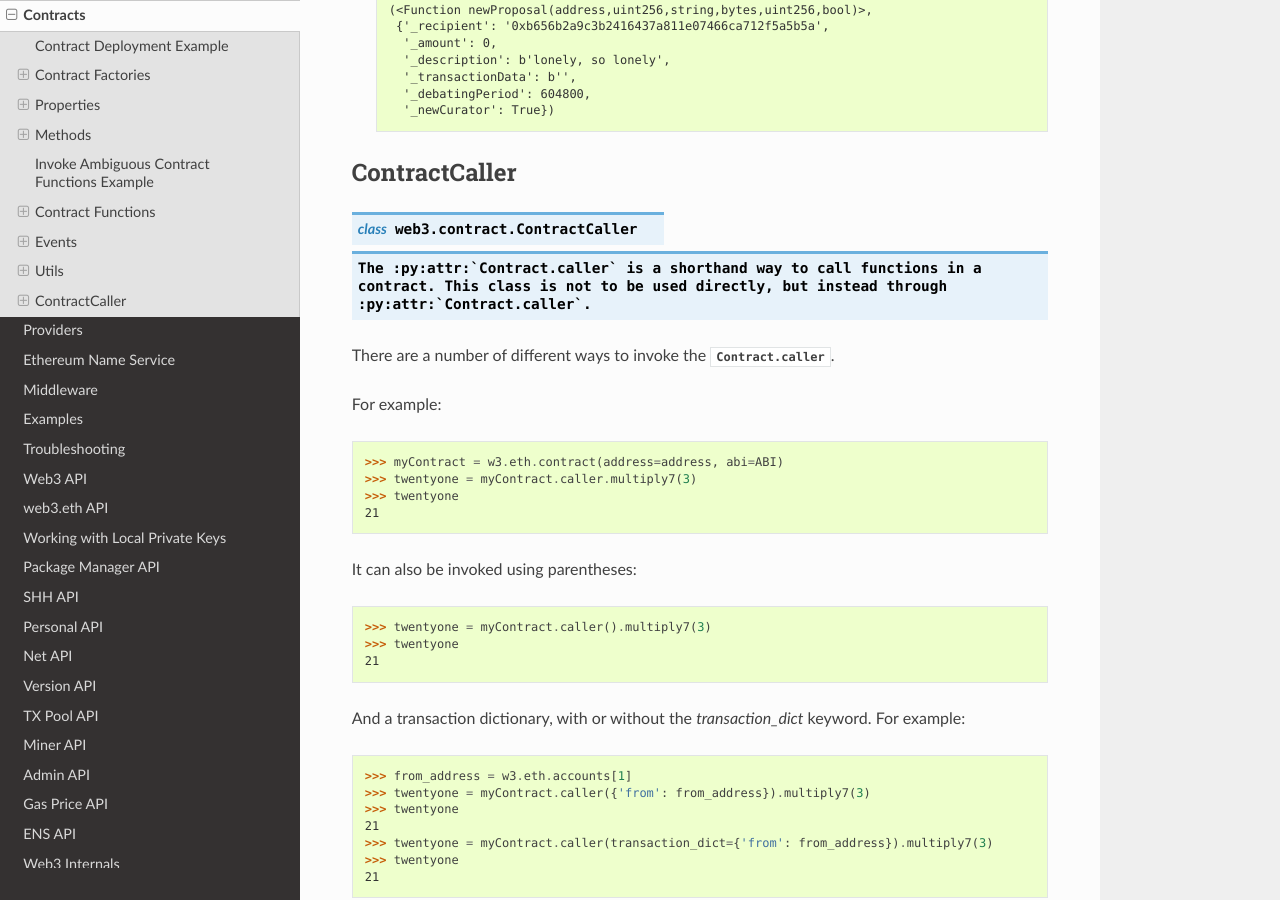
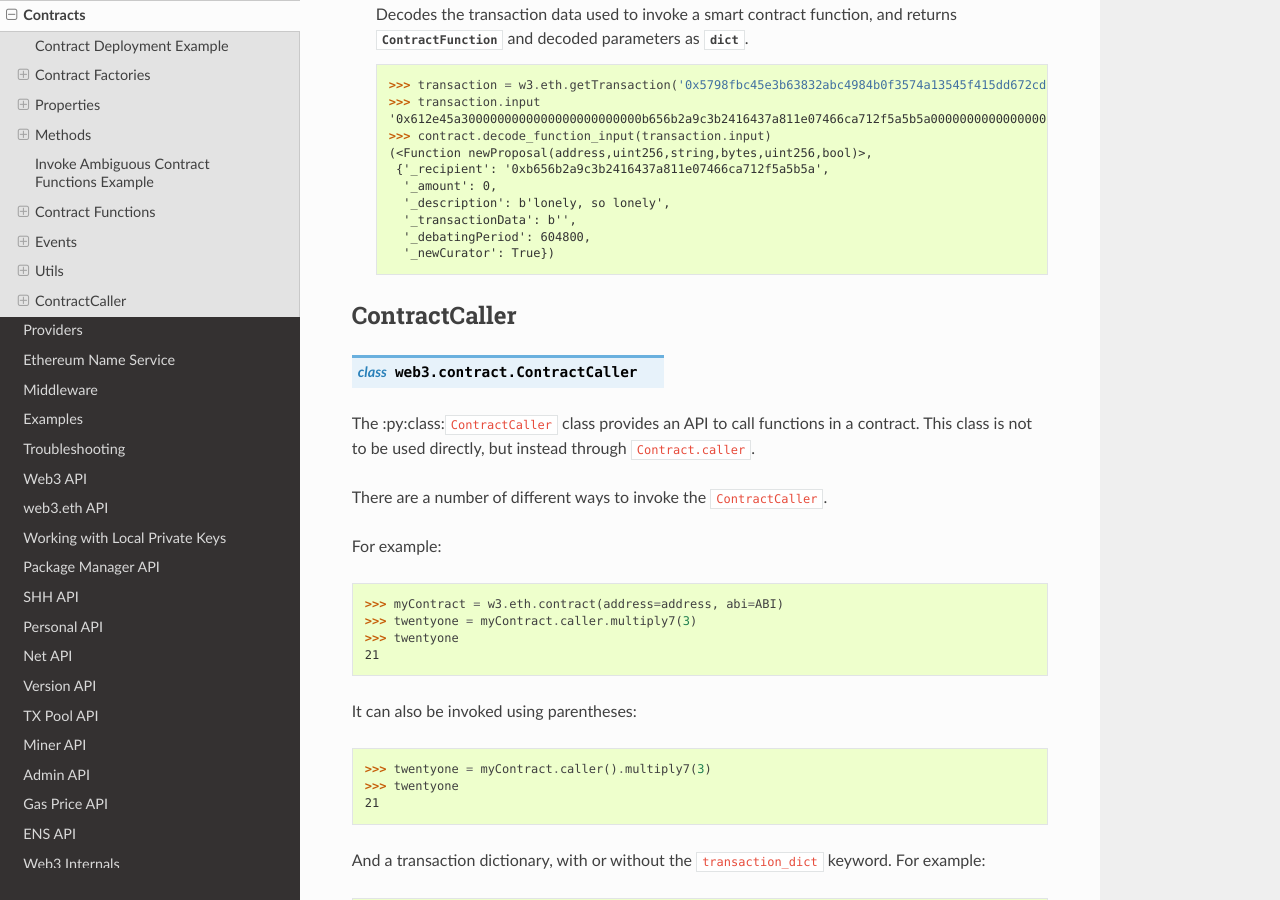
Before and after one commit to shuziren/web3.py, a Sphinx documentation site: the page built from docs/contracts.rst, in a window 1280 px wide and 900 px high, scrolled down 13527 px. Built offline with Sphinx 7.4.7 and the Read the Docs theme 2.0.0, drawn with Linux system fonts in a browser that asks for light colours; some of the changed text lies outside the part shown.

Commit message:
Add deprecation warnings to ConciseContract and ImplicitContract in docs

```diff
--- a/docs/contracts.rst
+++ b/docs/contracts.rst
@@ -26,7 +26,6 @@ To run this example, you will need to install a few extra features:
 
     from web3 import Web3
     from solc import compile_source
-    from web3.contract import ConciseContract
 
     # Solidity source code
     contract_source_code = """
@@ -110,6 +104,9 @@ example in :class:`ConciseContract` for specifying an alternate factory.
     The address parameter can be a hex address or an ENS name, like ``mycontract.eth``.
 
 .. py:class:: ConciseContract(Contract())
+
+    .. warning:: Deprecated: This method is deprecated in favor of the :class:`~ContractCaller` API
+      or the verbose syntax
 
     This variation of :class:`Contract` is designed for more succinct read access,
     without making write access more wordy. This comes at a cost of losing
@@ -749,9 +748,11 @@ ContractCaller
 --------------
 
 .. py:class:: ContractCaller
-   The :py:attr:`Contract.caller` is a shorthand way to call functions in a contract. This class is not to be used directly, but instead through :py:attr:`Contract.caller`.
 
-There are a number of different ways to invoke the :py:attr:`Contract.caller`.
+The :py:class:``ContractCaller`` class provides an API to call functions in a contract. This class
+is not to be used directly, but instead through ``Contract.caller``.
+
+There are a number of different ways to invoke the ``ContractCaller``.
 
 For example:
 
@@ -782,7 +783,7 @@ It can also be invoked using parentheses:
    >>> twentyone
    21
 
-And a transaction dictionary, with or without the `transaction_dict` keyword. For example:
+And a transaction dictionary, with or without the ``transaction_dict`` keyword. For example:
 
 .. doctest::
 
```
Also changed, not shown: other parts of docs/contracts.rst (+2 -5 lines).
